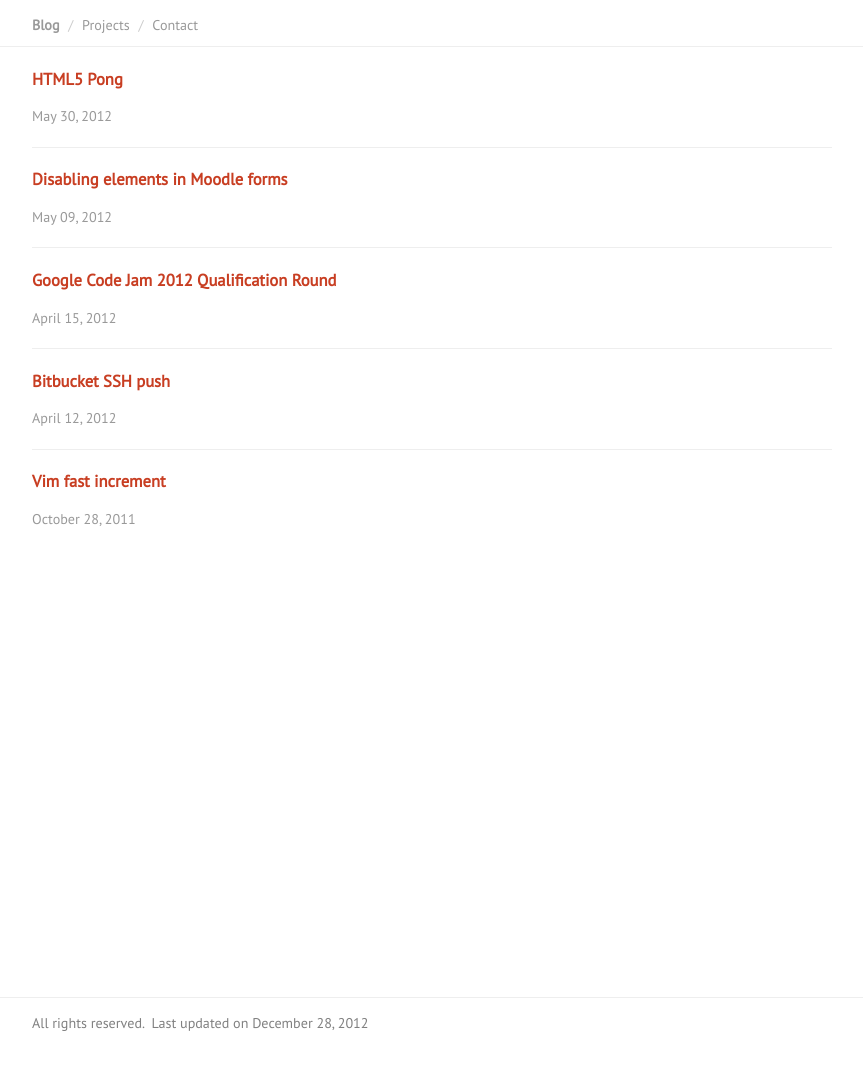
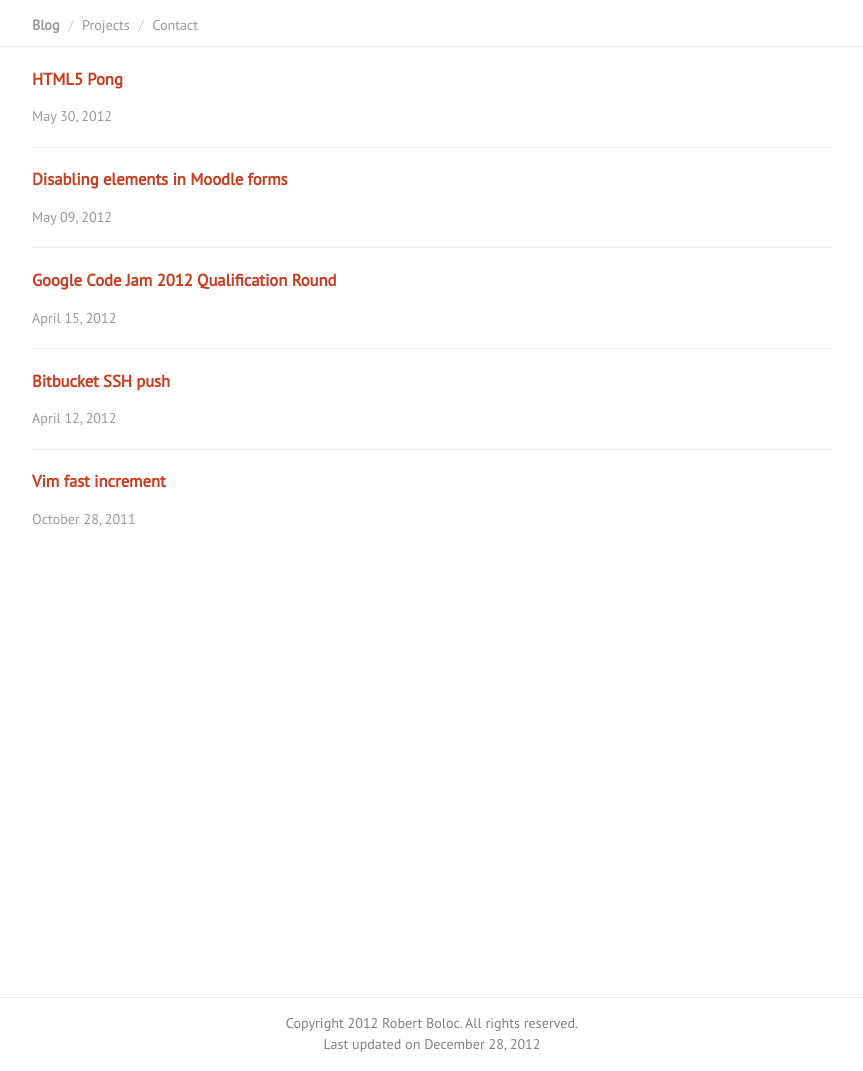
Before and after one commit to minivan/minivan.github.io, a Jekyll site: the page built from index.html, in a window 1280 px wide. Shown: the whole page, without its empty margins (208-1071 px from the left). Built offline with Jekyll 4.4.1, drawn with Linux system fonts in a browser that asks for light colours; before the commit the page ends 1049 px from its top, so only the background shows below that.

Commit message:
updated footer generation

```diff
--- a/_layouts/default.html
+++ b/_layouts/default.html
@@ -22,7 +22,7 @@
         </div>
         <footer id="main-footer">
             <div>
-                All rights reserved. &nbsp;Last updated on {{ site.time | date: "%B %d, %Y" }}
+                Copyright {{ site.time | date: "%Y" }} Robert Boloc. All rights reserved.<br> Last updated on {{ site.time | date: "%B %d, %Y" }}
             </div>
         </footer>
     </body>
--- a/contact.html
+++ b/contact.html
@@ -4,7 +4,7 @@ title: Contact | Robert Boloc
 ---
 <dl>
     <dt>Github</dt>
-    <dd>https://github.com/robertboloc</dd>
+    <dd><a href="https://github.com/robertboloc">https://github.com/robertboloc</a></dd>
     <dt>Twitter</dt>
-    <dd>https://twitter.com/robertboloc</dd>
+    <dd><a href="https://twitter.com/robertboloc">https://twitter.com/robertboloc</a></dd>
 </dl>
--- a/css/main.css
+++ b/css/main.css
@@ -34,7 +34,8 @@ html, body{
 }
 
 #container a:hover{
-    text-decoration: underline;
+    color: #AE361E;
+    text-decoration: none;
 }
 
 #container ul{
@@ -71,6 +72,7 @@ article footer {
     margin: 0 auto;
     margin-top: 50px;
     border-top : 1px solid #eee;
+    text-align: center;
 }
 
 #main-footer div {
--- a/index.html
+++ b/index.html
@@ -5,7 +5,7 @@ title: Home | Robert Boloc
 <ul class="slats">
     {% for post in site.posts %}
     <li>
-        <h3><a href="{{ post.url }}">{{ post.title }}</a></h3>
+        <h3><a href="{{ post.url }}" title="{{ post.title }}">{{ post.title }}</a></h3>
         <p><span class="meta">{{ post.date | date: "%B %d, %Y" }}</span></p>
     </li>
     {% endfor %}
```
